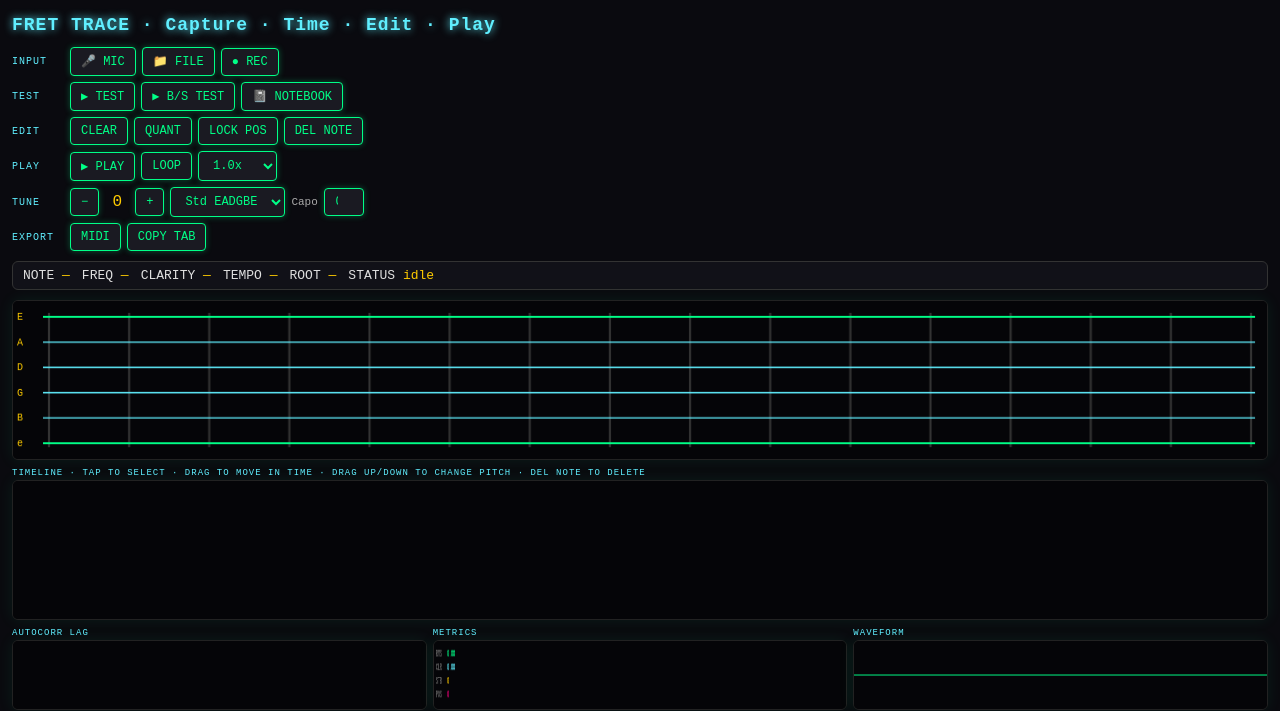
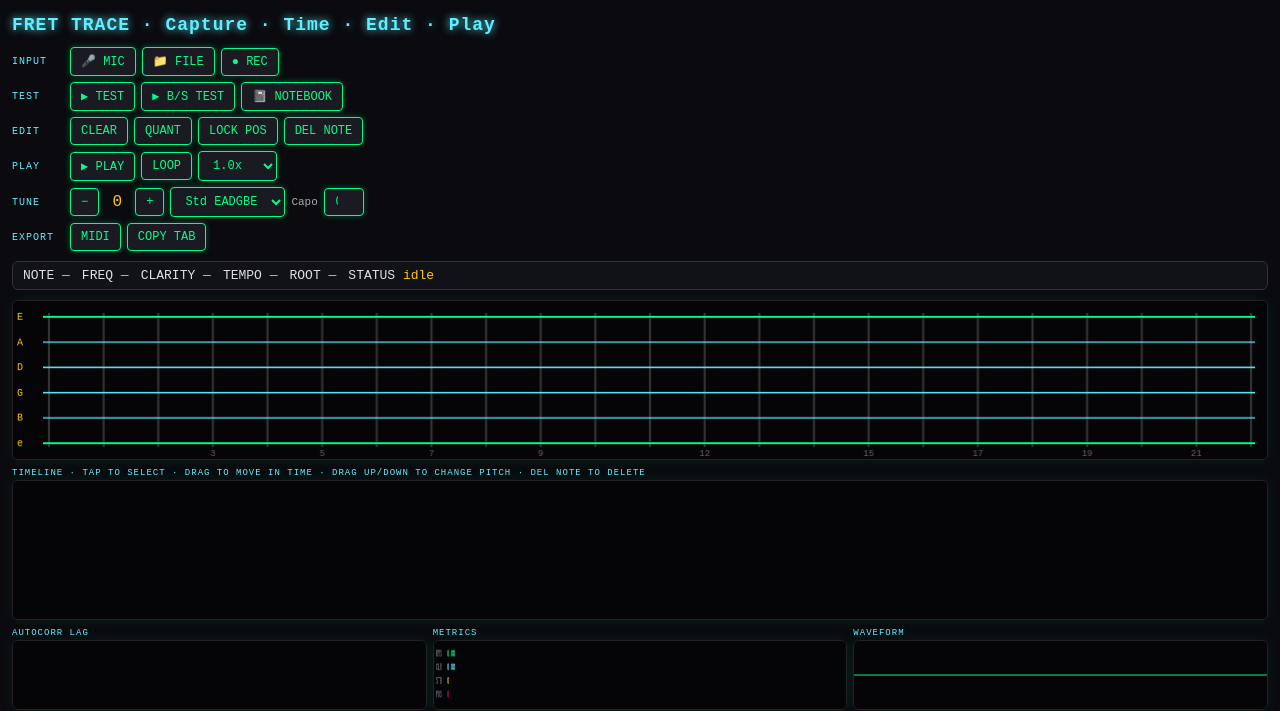
Before and after one commit to AntManThePro/nexus-fret-trace, a plain HTML site: page index.html in a window 1280 px wide. Shown: the part 95-806 px from the top of the page. Drawn offline with Linux system fonts and the light colour scheme.

Commit message:
Fretboard: draw all 22 frets (was 15, dropped notes above fret 15); smaller dots + inlay fret numbers

```diff
--- a/index.html
+++ b/index.html
@@ -353,11 +353,14 @@ function render(){
 }
 function drawFret(positions=[]){
   const w=fretC.width,h=fretC.height; fctx.clearRect(0,0,w,h); fctx.fillStyle='#050508'; fctx.fillRect(0,0,w,h);
-  const frets=15, left=36, right=w-16, top=16, bottom=h-16;
+  const frets=22, left=36, right=w-16, top=16, bottom=h-16;
   const sg=(bottom-top)/5, fg=(right-left)/frets;
   fctx.strokeStyle='#333'; for(let f=0;f<=frets;f++){const x=left+f*fg; fctx.beginPath(); fctx.moveTo(x,top-4); fctx.lineTo(x,bottom+4); fctx.stroke();}
   for(let s=0;s<6;s++){const y=top+s*sg; fctx.strokeStyle=s===0||s===5?'#00ff87':'#60efff'; fctx.lineWidth=s===0||s===5?2.2:1.4; fctx.beginPath(); fctx.moveTo(left-6,y); fctx.lineTo(right+4,y); fctx.stroke(); fctx.fillStyle='#ffcc00'; fctx.font='10px monospace'; fctx.fillText(STRING_NAMES[s],4,y+3);}
-  positions.forEach(p=>{if(p.fret>frets)return; const x=left+p.fret*fg+fg*0.5, y=top+p.string*sg; fctx.beginPath(); fctx.arc(x,y,8,0,Math.PI*2); fctx.fillStyle=p.fret===0?'#ffcc00':'#ff0080'; fctx.fill(); fctx.fillStyle='#fff'; fctx.font='bold 10px monospace'; fctx.textAlign='center'; fctx.fillText(p.fret,x,y+3); fctx.textAlign='left';});
+  fctx.fillStyle='#666'; fctx.font='9px monospace'; fctx.textAlign='center';
+  [3,5,7,9,12,15,17,19,21].forEach(f=>{fctx.fillText(String(f),left+f*fg,bottom+13);});
+  fctx.textAlign='left';
+  positions.forEach(p=>{if(p.fret>frets)return; const x=left+p.fret*fg+fg*0.5, y=top+p.string*sg; fctx.beginPath(); fctx.arc(x,y,6,0,Math.PI*2); fctx.fillStyle=p.fret===0?'#ffcc00':'#ff0080'; fctx.fill(); fctx.fillStyle='#fff'; fctx.font='bold 9px monospace'; fctx.textAlign='center'; fctx.fillText(p.fret,x,y+3); fctx.textAlign='left';});
 }
 function drawTimeline(){
   const w=timeC.width,h=timeC.height; tctx.clearRect(0,0,w,h); tctx.fillStyle='#050508'; tctx.fillRect(0,0,w,h);
```
